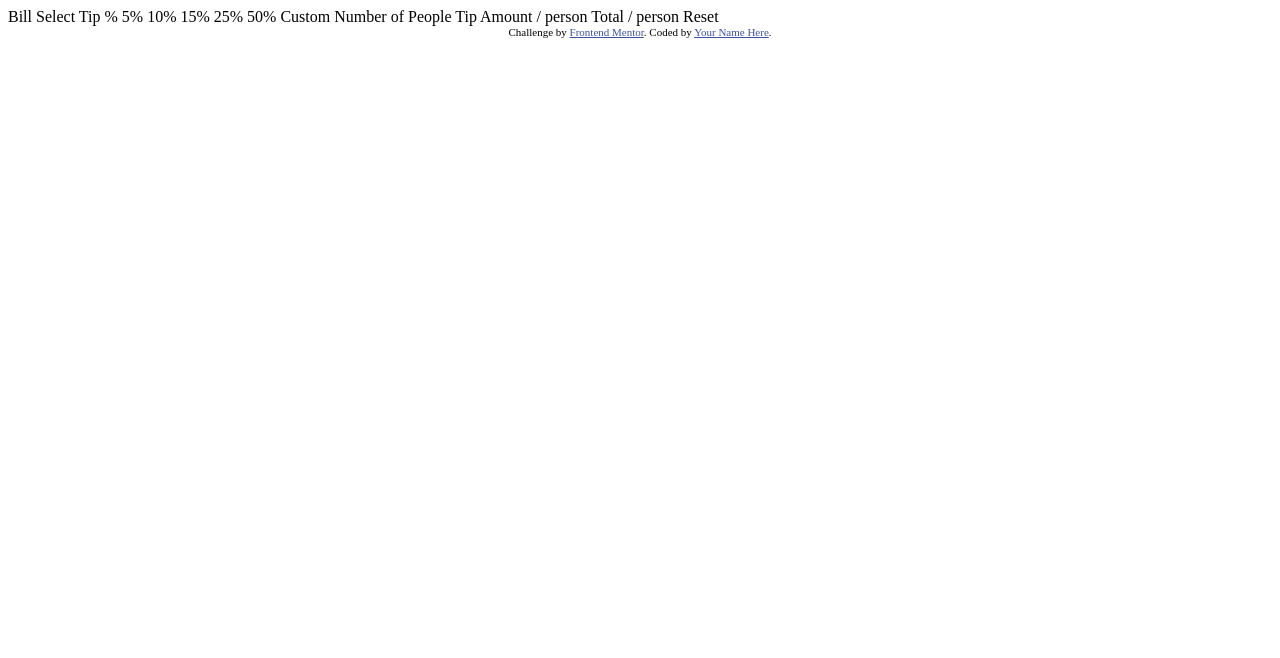
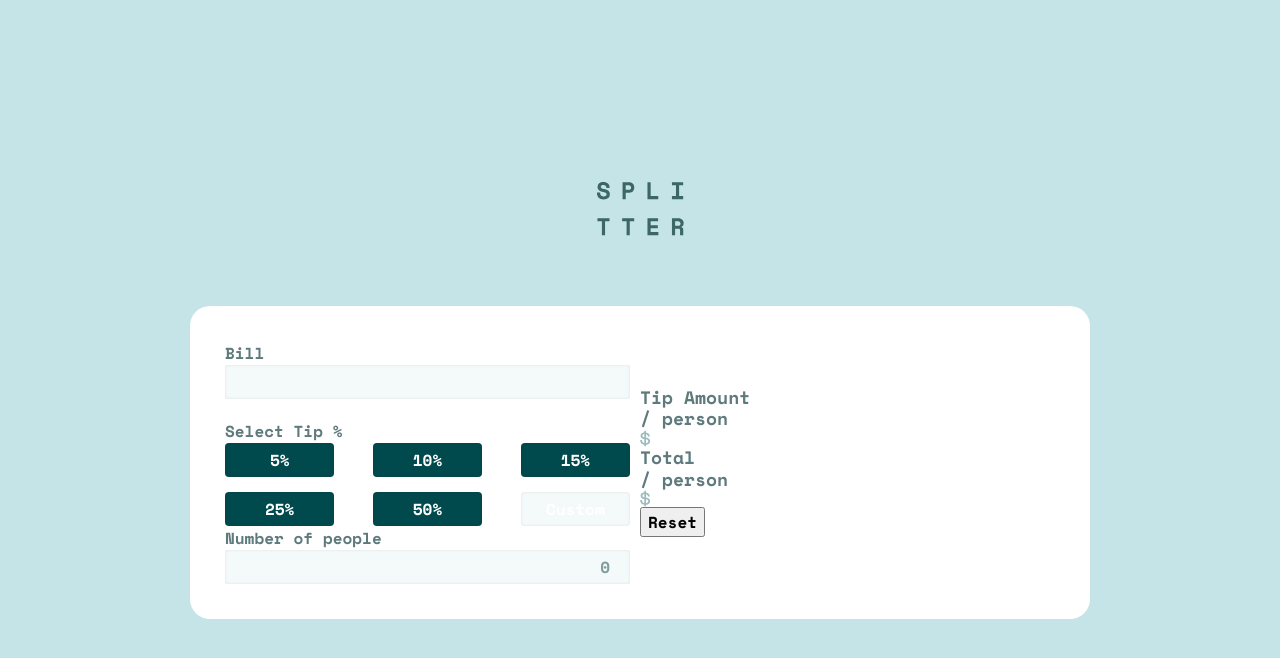
Before and after one commit to DariaRomanowska/tip-calculator-app, a plain HTML site: page index.html in a window 1280 px wide. Drawn offline with nearby package versions, Linux system fonts and the light colour scheme.

Commit message:
added html and some styles

```diff
--- a/index.html
+++ b/index.html
@@ -1,44 +1,58 @@
 <!DOCTYPE html>
 <html lang="en">
 <head>
-  <meta charset="UTF-8">
-  <meta name="viewport" content="width=device-width, initial-scale=1.0"> <!-- displays site properly based on user's device -->
+    <meta charset="UTF-8">
+    <meta name="viewport" content="width=device-width, initial-scale=1.0">
+    <!-- displays site properly based on user's device -->
 
-  <link rel="icon" type="image/png" sizes="32x32" href="./images/favicon-32x32.png">
+    <link rel="icon" type="image/png" sizes="32x32" href="./images/favicon-32x32.png">
+    <link rel="stylesheet" href="style.css">
 
-  <title>Frontend Mentor | Tip calculator app</title>
+    <title>Tip calculator app</title>
 
-  <!-- Feel free to remove these styles or customise in your own stylesheet 👍 -->
-  <style>
-    .attribution { font-size: 11px; text-align: center; }
-    .attribution a { color: hsl(228, 45%, 44%); }
-  </style>
+
 </head>
 <body>
-
-  Bill
-
-  Select Tip %
-  5%
-  10%
-  15%
-  25%
-  50%
-  Custom
-
-  Number of People
-
-  Tip Amount
-  / person
-
-  Total
-  / person
-
-  Reset
-
-  <div class="attribution">
-    Challenge by <a href="https://www.frontendmentor.io?ref=challenge" target="_blank">Frontend Mentor</a>.
-    Coded by <a href="#">Your Name Here</a>.
-  </div>
+<header>
+    <img src="images/logo.svg" alt="">
+</header>
+<main class="">
+    <section>
+        <form action="">
+            <div class="left calc">
+                <div class="input-wrap">
+                    <label for="bill">Bill</label>
+                    <input type="number" id="bill">
+                </div>
+                <div class="select input-wrap">
+                    <label for="tip">Select Tip % </label>
+                    <div class="btns">
+                        <input class="tip-variate" type="number" value="5%" placeholder="5%" readonly/>
+                        <input class="tip-variate" type="number" value="10%" placeholder="10%" readonly/>
+                        <input class="tip-variate" type="number" value="15%" placeholder="15%" readonly/>
+                        <input class="tip-variate" type="number" value="25%" placeholder="25%" readonly/>
+                        <input class="tip-variate" type="number" value="50%" placeholder="50%" readonly/>
+                        <input class="tip-variate" type="number" placeholder="Custom" />
+                    </div>
+                </div>
+            </div>
+            <div class="input-wrap">
+                <label for="person">Number of people</label>
+                <input type="number" id="person" value="0">
+            </div>
+        </form>
+    </section>
+    <section>
+        <div><p>Tip Amount <br>
+            / person</p>
+            <p id="tip-amount"><img src="images/icon-dollar.svg" alt="dollar"></p>
+        </div>
+        <div><p>Total <br>
+            / person</p>
+            <p id="total"><img src="images/icon-dollar.svg" alt="dollar"></p>
+        </div>
+        <button>Reset</button>
+    </section>
+</main>
 </body>
 </html>
--- /dev/null
+++ b/style.css
@@ -0,0 +1,186 @@
+@import url('https://fonts.googleapis.com/css2?family=Space+Mono:ital,wght@0,400;0,700;1,400;1,700&display=swap');
+
+/*
+  1. Use a more-intuitive box-sizing model.
+*/
+*,
+*::before,
+*::after {
+    box-sizing: border-box;
+}
+
+/*
+  2. Remove default margin
+*/
+* {
+    margin: 0;
+    font-family: 'Space Mono', sans-serif;
+}
+
+/*
+  3. Allow percentage-based heights in the application
+*/
+html,
+body {
+    height: 100%;
+    scroll-behavior: smooth;
+    overflow-x: hidden;
+}
+
+/*
+  Typographic tweaks!
+  4. Add accessible line-height
+  5. Improve text rendering
+*/
+body {
+    line-height: 1.5;
+    -webkit-font-smoothing: antialiased;
+}
+
+/*
+  6. Improve media defaults
+*/
+img,
+picture,
+video,
+canvas,
+svg {
+    display: block;
+    max-width: 100%;
+}
+
+/*
+  7. Remove built-in form typography styles
+*/
+input,
+button,
+textarea,
+select {
+    font: inherit;
+}
+
+/*
+  8. Avoid text overflows
+*/
+p,
+h1,
+h2,
+h3,
+h4,
+h5,
+h6 {
+    overflow-wrap: break-word;
+}
+
+/*
+  9. Create a root stacking context
+*/
+#root,
+#__next {
+    isolation: isolate;
+}
+
+html {
+    color: var(--dark-grayish-cyan);
+    font-weight: 600;
+}
+
+p {
+    font-size: 18px;
+    line-height: 1.2;
+}
+
+:root {
+    --strong-cyan: hsl(172, 67%, 45%);
+    --very-dark-cyan: hsl(183, 100%, 15%);
+    --dark-grayish-cyan: hsl(186, 14%, 43%);
+    --grayish-cyan: hsl(184, 14%, 56%);
+    --light-grayish-cyan: hsl(185, 41%, 84%);
+    --very-light-grayish-cyan: hsl(189, 41%, 97%);
+}
+
+body {
+    background: var(--light-grayish-cyan);
+    display: flex;
+    flex-direction: column;
+    align-items: center;
+    justify-content: center;
+    row-gap: 70px;
+}
+
+main {
+    background: white;
+    border-radius: 20px;
+    padding: 25px;
+    display: flex;
+    align-items: center;
+    justify-content: space-between;
+    max-width: 900px;
+}
+
+section {
+    width: 50%;
+    border-radius: 10px;
+}
+
+form {
+    padding: 10px;
+}
+
+.left {
+    display: flex;
+    flex-direction: column;
+    row-gap: 20px;
+}
+
+.input-wrap {
+    display: flex;
+    flex-direction: column;
+}
+
+input {
+    background: var(--very-light-grayish-cyan);
+    border: unset;
+    box-shadow: inset 0 0 3px rgba(0, 0, 0, 0.1);
+    border-radius: 2px;
+    text-align: right;
+    padding: 5px 20px;
+    color: var(--grayish-cyan);
+}
+
+.btns {
+    display: flex;
+    justify-content: space-between;
+    flex-wrap: wrap;
+    row-gap: 15px;
+
+    input {
+        width: 27%;
+        background: var(--very-dark-cyan);
+        color: white;
+        text-align: center;
+        border-radius: 4px;
+        cursor: pointer;
+    }
+
+    input:last-child{
+        background: var(--very-light-grayish-cyan);
+        color: var(--dark-grayish-cyan) !important;
+
+        input:last-child::placeholder {
+            color: var(--dark-grayish-cyan);
+        }
+    }
+}
+
+::placeholder {
+    color: white;
+}
+
+input:focus-visible {
+    outline: 1px solid black;
+}
+
+input[type=number]::-webkit-inner-spin-button {
+    -webkit-appearance: none;
+}
```
Also changed, not shown: main.js (added), 1 other file.
